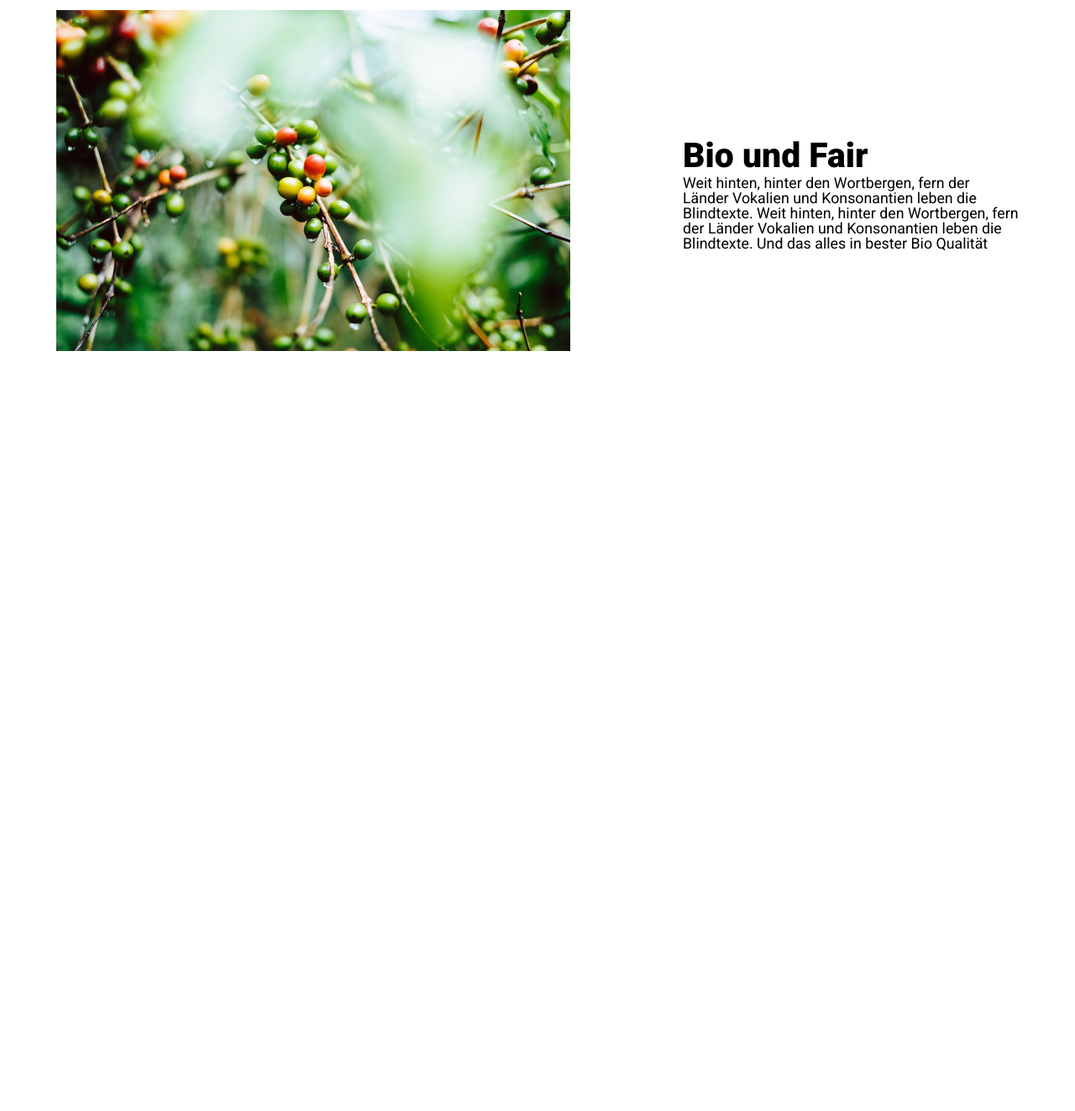
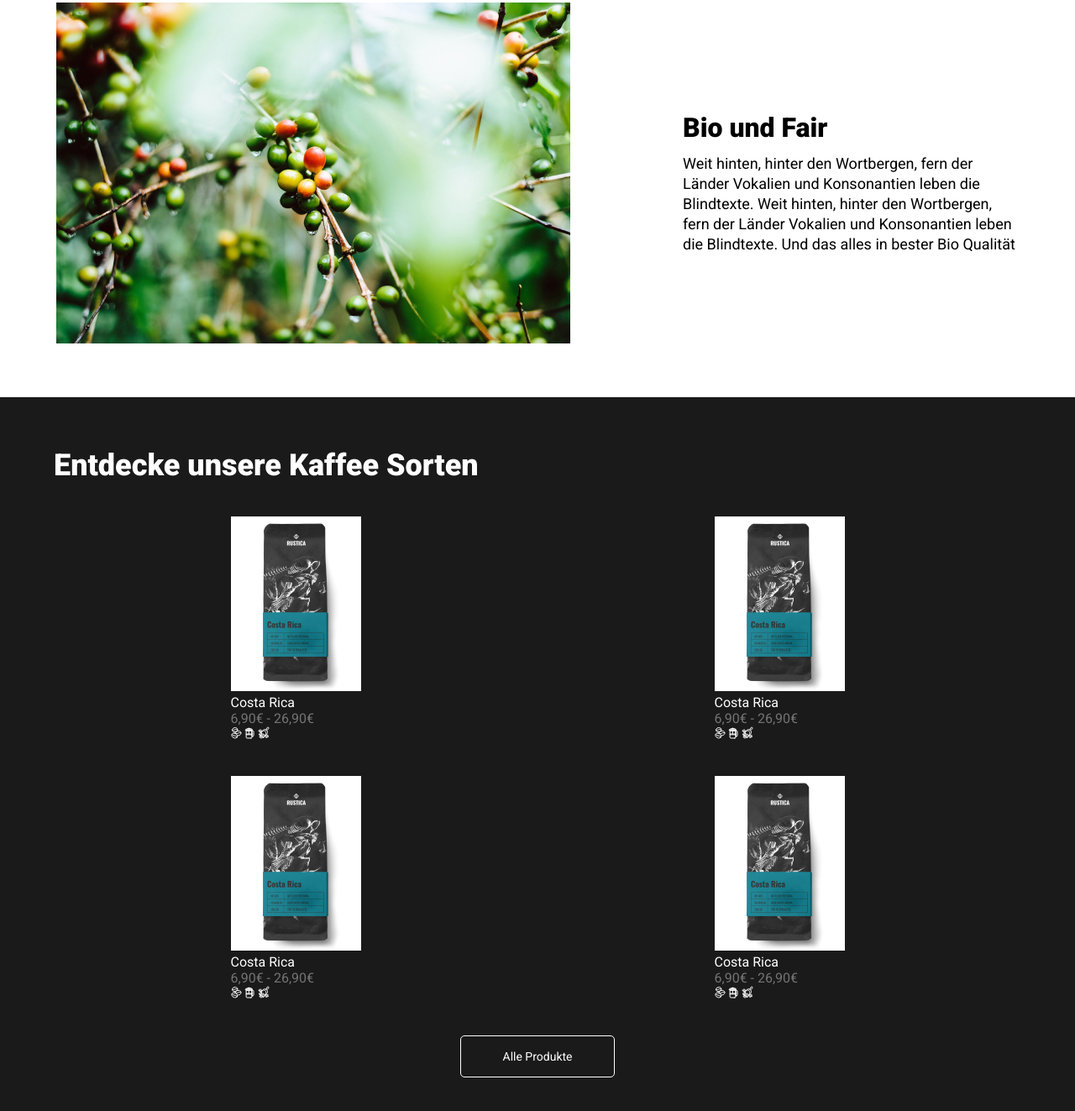
Before and after one commit to Mel3VeN/Coffee-startup, a website built with Parcel: page src/index.html in a window 1280 px wide. Shown: the part 1114-2437 px from the top of the page at 84% size. Before the commit the page ends 1614 px from the top, so only its background shows below. Built offline with nearby package versions, Linux system fonts and the light colour scheme.

Commit message:
posthtml and shop page mobile

```diff
--- a/package.json
+++ b/package.json
@@ -23,6 +23,7 @@
     "postcss": "7.0.35",
     "postcss-custom-properties": "^10.0.0",
     "postcss-nested": "4.2.3",
+    "posthtml-include": "^1.6.0",
     "prettier": "^2.2.1",
     "sass": "^1.32.0"
   }
--- /dev/null
+++ b/src/css/_animations.scss
@@ -0,0 +1,7 @@
+.btn__header:hover {
+  background-color: rgba(58, 55, 52, 1);
+
+  &:active {
+    background-color: rgba(215, 190, 157, 1);
+  }
+}
--- a/src/css/_base.scss
+++ b/src/css/_base.scss
@@ -8,22 +8,12 @@
 
 html {
   font-size: 100%;
-  @include respond(media-lg) {
-    font-size: 128%;
-  }
 }
 
 body {
   font-family: "Roboto", sans-serif;
 }
 
-main {
-  padding-left: 5%;
-  padding-right: 5%;
-  @include respond(media-lg) {
-    padding: 0;
-  }
-}
 table {
   margin-top: 1.1rem;
   margin-bottom: 1.4rem;
@@ -31,3 +21,14 @@ table {
 td:nth-child(1) {
   padding-right: 1rem;
 }
+
+.section-wrapper {
+  padding-left: 5%;
+  padding-right: 5%;
+}
+
+.btn--div {
+  width: 100%;
+  display: flex;
+  justify-content: center;
+}
--- a/src/css/_variables.scss
+++ b/src/css/_variables.scss
@@ -1,2 +1,3 @@
 $primary-black: rgba(26, 26, 26, 1);
 $primary-white: rgba(255, 255, 255);
+$grey: rgba(115, 115, 115, 1);
--- a/src/css/main.scss
+++ b/src/css/main.scss
@@ -1,5 +1,6 @@
 @import "variables";
 @import "mixins";
+@import "animations";
 @import "base";
 @import "components/hero";
 
@@ -61,7 +62,14 @@
   margin-top: 2.5rem;
   margin-bottom: 0.8rem;
   @include respond(media-lg) {
-    margin: 0;
+    margin-top: 0;
+  }
+}
+.locationOrigin {
+  padding-left: 5%;
+  padding-right: 5%;
+  @include respond(media-lg) {
+    padding: 0;
   }
 }
 .location {
@@ -72,21 +80,29 @@
     }
   }
   &--heading {
-    margin-bottom: 1.25rem;
+    margin-bottom: 1.26rem;
   }
 }
 
 .text-section {
   font-size: 0.87rem;
   line-height: 18px;
+  @include respond(media-lg) {
+    font-size: 18px;
+    line-height: 24px;
+  }
 }
 
 .text--kiel {
   max-width: 500px;
+  @include respond(media-lg) {
+    font-size: 18px;
+  }
 }
 
 .text--bio {
   max-width: 400px;
+  line-height: 24px;
 }
 
 .location__img-box {
@@ -123,6 +139,15 @@
   margin-bottom: 3.75rem;
 }
 
+.shop {
+  background-color: $primary-black;
+}
+
+.heading--shop {
+  color: white;
+  padding-top: 3.75rem;
+}
+
 .btn,
 .btn:link,
 .btn:visited {
@@ -132,11 +157,18 @@
   border-radius: 5px;
   font-size: 14px;
   line-height: 18px;
+  transition: all 0.2s;
 }
 
 .btn--dark {
   color: $primary-white;
   background-color: $primary-black;
+}
+.btn--light {
+  border: 1px solid $primary-white;
+  color: $primary-white;
+  margin-top: 2.5rem;
+  margin-bottom: 2.5rem;
 }
 
 .btn__header {
@@ -145,3 +177,20 @@
   left: 50%;
   transform: translate(-50%, -50%);
 }
+
+.subheader-m {
+  color: $primary-white;
+}
+
+.shop {
+  &--pricetext {
+    color: $grey;
+  }
+  &--view__two {
+    display: flex;
+    justify-content: space-around;
+  }
+  &--item {
+    margin-top: 2.5rem;
+  }
+}
--- a/src/index.html
+++ b/src/index.html
@@ -12,6 +12,7 @@
     />
   </head>
   <body>
+    <include src="header.html"></include>
     <header class="header">
       <div class="header__logobox">
         <img
@@ -85,6 +86,17 @@
           </div>
         </div>
       </section>
+      <section class="shop">
+        <div class="section-wrapper">
+          <h2 class="heading-section heading--shop">
+            Entdecke unsere Kaffee Sorten
+          </h2>
+          <include src="shopitems.html"></include>
+          <div class="btn--div">
+            <a class="btn btn--light" href="#">Alle Produkte</a>
+          </div>
+        </div>
+      </section>
     </main>
   </body>
 </html>
--- /dev/null
+++ b/src/templates/header.html
@@ -0,0 +1,3 @@
+<header>
+  <h1>YOYOYO</h1>
+</header>
--- /dev/null
+++ b/src/templates/shopitems.html
@@ -0,0 +1,130 @@
+<div class="shop--view">
+  <div class="shop--view__two">
+    <div class="shop--item">
+      <div class="shop--image">
+        <picture class="shop__img">
+          <img
+            src="images/FEND_Coffee_Costa-Rica 2.jpg"
+            alt="Bild einer Kaffepackung"
+          />
+        </picture>
+      </div>
+      <div class="shop--textbox">
+        <p class="subheader-m">Costa Rica</p>
+        <p class="shop--pricetext">6,90€ - 26,90€</p>
+        <div class="shop--icons">
+          <img
+            src="images/Icon Kaffee Bohnen.svg"
+            class="shop--icon"
+            alt="Kaffee Bohnen"
+          />
+          <img
+            src="images/Icon French Press.svg"
+            class="shop--icon"
+            alt="Kaffee Presse"
+          />
+          <img
+            src="images/Icon Kaffee Schaufel.svg"
+            class="shop--icon"
+            alt="Kaffee Schaufel"
+          />
+        </div>
+      </div>
+    </div>
+    <div class="shop--item">
+      <div class="shop--image">
+        <picture class="shop__img">
+          <img
+            src="images/FEND_Coffee_Costa-Rica 2.jpg"
+            alt="Bild einer Kaffepackung"
+          />
+        </picture>
+      </div>
+      <div class="shop--textbox">
+        <p class="subheader-m">Costa Rica</p>
+        <p class="shop--pricetext">6,90€ - 26,90€</p>
+        <div class="shop--icons">
+          <img
+            src="images/Icon Kaffee Bohnen.svg"
+            class="shop--icon"
+            alt="Kaffee Bohnen"
+          />
+          <img
+            src="images/Icon French Press.svg"
+            class="shop--icon"
+            alt="Kaffee Presse"
+          />
+          <img
+            src="images/Icon Kaffee Schaufel.svg"
+            class="shop--icon"
+            alt="Kaffee Schaufel"
+          />
+        </div>
+      </div>
+    </div>
+  </div>
+  <div class="shop--view__two">
+    <div class="shop--item">
+      <div class="shop--image">
+        <picture class="shop__img">
+          <img
+            src="images/FEND_Coffee_Costa-Rica 2.jpg"
+            alt="Bild einer Kaffepackung"
+          />
+        </picture>
+      </div>
+      <div class="shop--textbox">
+        <p class="subheader-m">Costa Rica</p>
+        <p class="shop--pricetext">6,90€ - 26,90€</p>
+        <div class="shop--icons">
+          <img
+            src="images/Icon Kaffee Bohnen.svg"
+            class="shop--icon"
+            alt="Kaffee Bohnen"
+          />
+          <img
+            src="images/Icon French Press.svg"
+            class="shop--icon"
+            alt="Kaffee Presse"
+          />
+          <img
+            src="images/Icon Kaffee Schaufel.svg"
+            class="shop--icon"
+            alt="Kaffee Schaufel"
+          />
+        </div>
+      </div>
+    </div>
+    <div class="shop--item">
+      <div class="shop--image">
+        <picture class="shop__img">
+          <img
+            src="images/FEND_Coffee_Costa-Rica 2.jpg"
+            alt="Bild einer Kaffepackung"
+          />
+        </picture>
+      </div>
+      <div class="shop--textbox">
+        <p class="subheader-m">Costa Rica</p>
+        <p class="shop--pricetext">6,90€ - 26,90€</p>
+        <div class="shop--icons">
+          <img
+            src="images/Icon Kaffee Bohnen.svg"
+            class="shop--icon"
+            alt="Kaffee Bohnen"
+          />
+          <img
+            src="images/Icon French Press.svg"
+            class="shop--icon"
+            alt="Kaffee Presse"
+          />
+          <img
+            src="images/Icon Kaffee Schaufel.svg"
+            class="shop--icon"
+            alt="Kaffee Schaufel"
+          />
+        </div>
+      </div>
+    </div>
+  </div>
+</div>
```
Also changed, not shown: src/images/FEND_Coffee_Costa-Rica 2.jpg (added), src/images/Icon French Press.svg (added), src/images/Icon Kaffee Bohnen.svg (added), src/images/Icon Kaffee Schaufel.svg (added), 3 other files.
